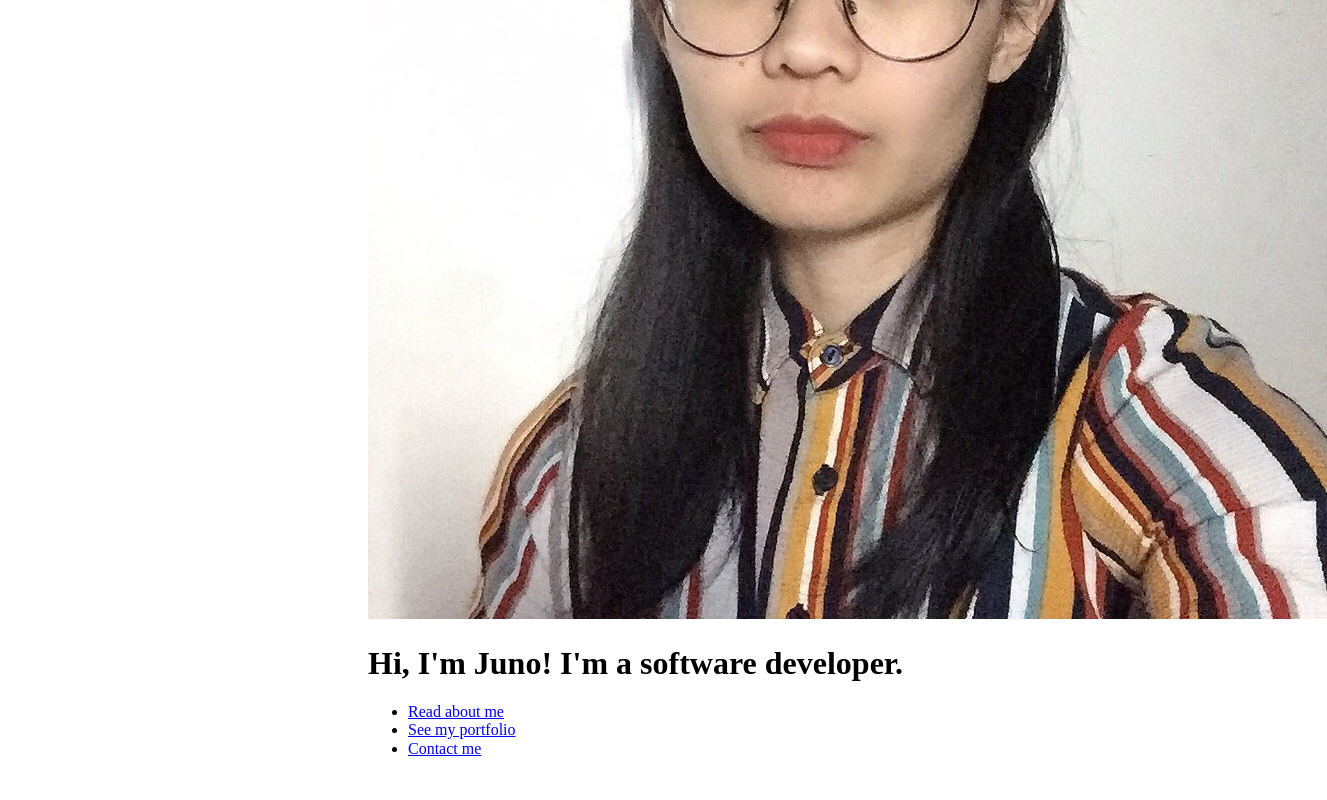
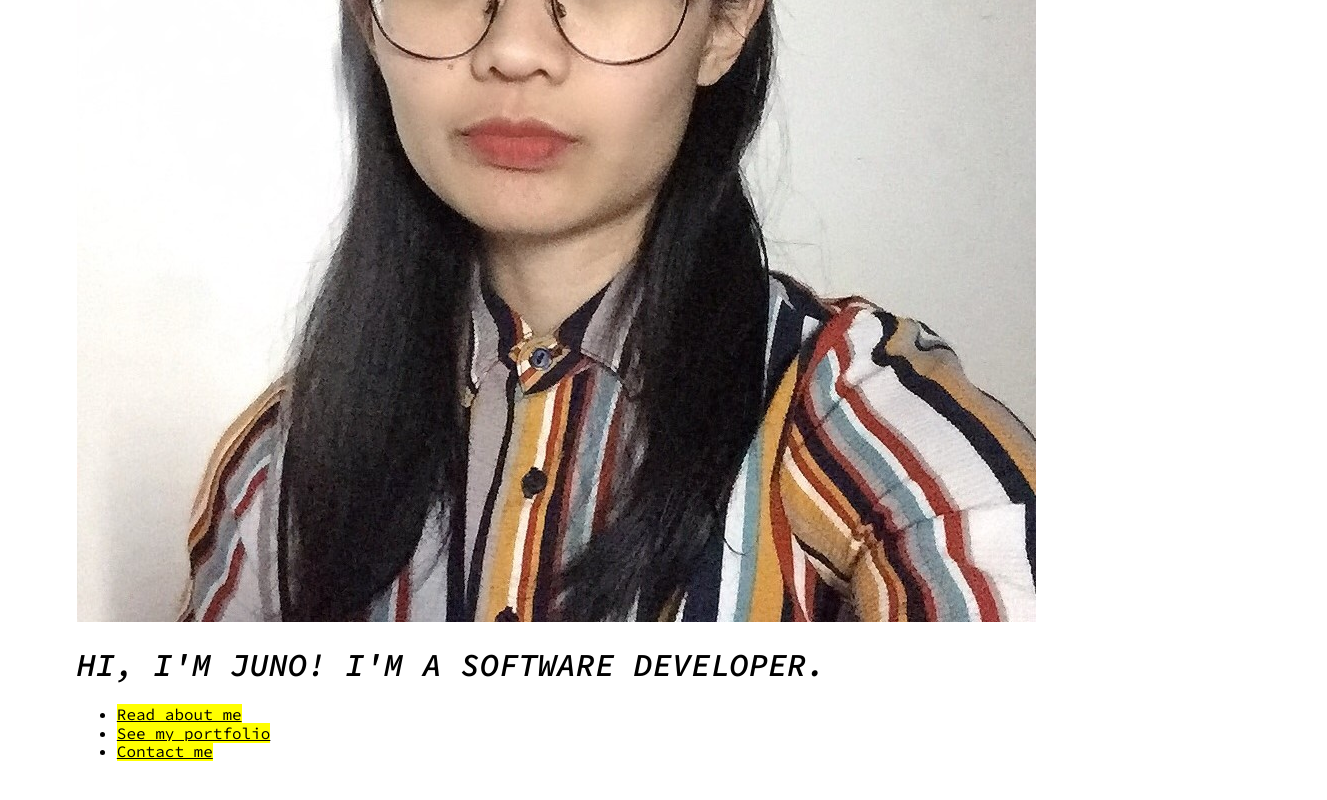
Before and after one commit to jmtes/jmtes.github.io, a Next.js app: page / in a window 1280 px wide. Shown: the part 388-1188 px from the top of the page, 1327 px wide, since content can reach past the window. Built offline with nearby package versions, Linux system fonts and the light colour scheme.

Commit message:
Style layout typography

```diff
--- a/components/layout.module.css
+++ b/components/layout.module.css
@@ -1,27 +1,17 @@
-/* To use CSS modules, the CSS file name must end with .module.css */
-
 .container {
-  max-width: 36rem;
-  padding: 0 1rem;
-  margin: 3rem auto 6rem;
+  width: 100%;
+  padding: 3.2rem 4.8rem;
+  font-family: 'Source Code Pro', monospace;
 }
 
-.header {
-  display: flex;
-  flex-direction: column;
-  align-items: center;
+.container main h1,
+.container main h2,
+.container main h3 {
+  text-transform: uppercase;
+  font-style: italic;
 }
 
-.headerImage {
-  width: 6rem;
-  height: 6rem;
+.container main a {
+  color: black;
+  background-color: yellow;
 }
-
-.headerHomeImage {
-  width: 8rem;
-  height: 8rem;
-}
-
-.backToHome {
-  margin: 3rem 0 0;
-}
--- a/components/layout.tsx
+++ b/components/layout.tsx
@@ -1,24 +1,7 @@
-// COMPONENT-LEVEL STYLES WITH CSS MODULES
-// This is a layout component that can be shared across all pages and
-// contains styling.
-
 import Head from 'next/head';
 import Link from 'next/link';
 
-// Importing a CSS module
 import styles from './layout.module.css';
-
-// To use the imported CSS module's container class, simply use
-// styles.container as the returned div's className.
-
-// If you inspect the HTML, you'll notice that a unique class name was
-// automatically generated for the div. So long as you use CSS Modules or
-// some other CSS-in-JS library, you needn't worry about class name
-// collisions.
-
-// What's more is that Next.js's code splitting applies to CSS Modules as
-// well. It ensures the minimal amount of CSS is loaded for each page,
-// resulting in smaller bundle sizes.
 
 const name = 'Juno Tesoro';
 export const siteTitle = 'Juno Tesoro';
@@ -30,10 +13,15 @@ const Layout = ({
   children: React.ReactNode;
   home?: boolean;
 }) => (
-  <div className={styles.container}>
+  <div className={`${styles.container}`}>
     <Head>
       <link rel='icon' href='/favicon.ico' />
       <meta name='description' content='This is my portfolio site!' />
+      <link rel='preconnect' href='https://fonts.gstatic.com' />
+      <link
+        href='https://fonts.googleapis.com/css2?family=Source+Code+Pro:ital,wght@0,400;0,500;0,600;1,400;1,500;1,600&display=swap'
+        rel='stylesheet'
+      />
     </Head>
     {!home && (
       <div className='sidebar'>
```
